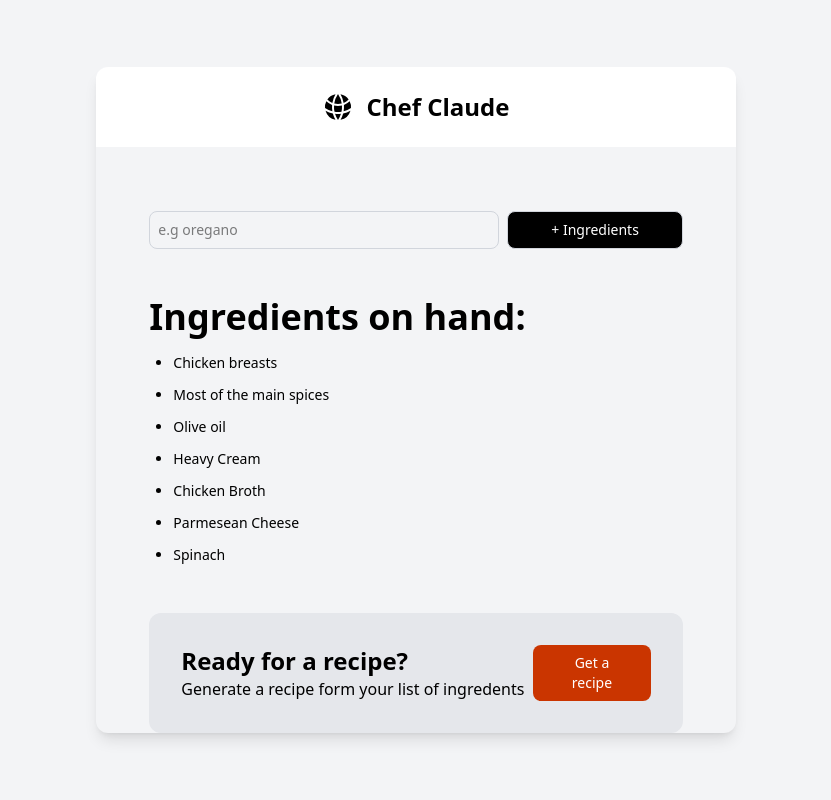
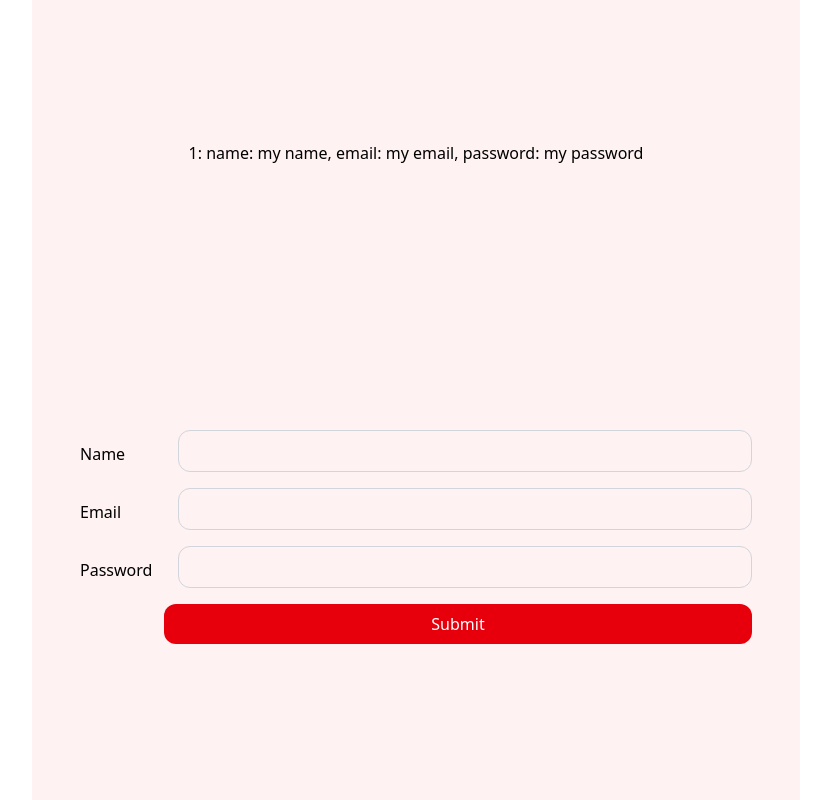
Before and after one commit to mrseewhy/react-refresh, a React (Vite) app: page / in a window 1280 px wide. Shown: the whole page, without its empty margins (224-1055 px from the left). Built offline with nearby package versions, Linux system fonts and the light colour scheme.

Commit message:
many uploads later

```diff
--- a/src/App.tsx
+++ b/src/App.tsx
@@ -4,6 +4,11 @@ import ChefNav from './components/ChefPages/ChefNav'
 import Form from './components/ChefPages/Form'
 import Ingredients from './components/ChefPages/Ingredients'
 import Banner from './components/ChefPages/Banner'
+import Change from './components/ImageChange/Change'
+import NewForm from './components/NewForm'
+import Counter from './components/Counter'
+import Users from './components/User/Users'
+
 function App() {
 
   const startingIngredients: string[] = ['Chicken breasts', 'Most of the main spices', 'Olive oil', 'Heavy Cream', 'Chicken Broth', 'Parmesean Cheese', 'Spinach',]
@@ -12,10 +17,11 @@ function App() {
   const [allIngredients, setAllIngredients] = useState(startingIngredients)
 
 
+
   return (
 
     <>
-      <div className="flex h-dvh w-full items-center justify-center bg-gray-100">
+      {/* <div className="flex h-dvh w-full items-center justify-center bg-gray-100">
         <div className="
     w-full max-w-[90vw] sm:max-w-[80vw] md:max-w-[70vw] lg:max-w-[60vw] xl:max-w-[50vw]
     aspect-[4/3] md:aspect-square bg-gray-100 rounded-xl shadow-lg
@@ -28,7 +34,12 @@ function App() {
           </div>
 
         </div>
-      </div>
+      </div> */}
+      {/* <Change /> */}
+      {/* <NewForm /> */}
+
+      {/* <Counter /> */}
+      <Users />
 
     </>
   )
--- /dev/null
+++ b/src/components/Counter.tsx
@@ -0,0 +1,24 @@
+import React, { useState } from 'react'
+
+const Counter = () => {
+    const [number, setNumber] = useState(0)
+    const handleAdd = () => {
+        setNumber(prev => prev + 1)
+    }
+    const handleSub = () => {
+        setNumber(prev => prev - 1)
+    }
+    return (
+        <div className='grid place-items-center h-full w-full'>
+            <div className='my-12 flex gap-6'>
+                <button onClick={handleAdd} className='h-8 w-24 text-center font-bold text-sm bg-green-700 text-white  rounded-xl'>Add +</button>
+                <p className='mx-8 text-2xl font-bold'>{number}</p>
+                <button onClick={handleSub} className='h-8 w-24 text-center font-bold text-sm bg-red-500 text-white  rounded-xl'>Sub -</button>
+
+            </div>
+            <button onClick={() => { setNumber(0) }} className='h-8 w-24 text-center font-bold text-sm bg-red-500 text-white  rounded-xl'>Reset</button>
+        </div>
+    )
+}
+
+export default Counter
--- /dev/null
+++ b/src/components/ImageChange/Change.tsx
@@ -0,0 +1,29 @@
+import React, { useState } from 'react'
+import img from '/src/assets/react.svg'
+import img2 from '/src/assets/img2.jpg'
+
+const Change = () => {
+
+
+    const [image, setImage] = useState(img)
+
+    const handleChange = () => {
+        image === img ? setImage(img2) : setImage(img)
+
+    }
+    return (
+        <div className='h-screen w-full'>
+            <div className='grid place-items-center h-full w-full'>
+                <div className='w-[600px] h-[70vh] bg-red-50 grid place-items-center'>
+                    <div className='w-[60%] h-[60%] '>
+                        <img src={image} alt='image' className='w-[10/12] h-full' />
+                        <button onClick={handleChange} className='mt-4 h-12 w-full bg-red-600 text-white rounded-xl font-bold hover:bg-red-500 transition-all duration-300 hover:scale-105'>Change Image</button>
+                    </div>
+
+                </div>
+            </div>
+        </div>
+    )
+}
+
+export default Change
--- /dev/null
+++ b/src/components/NewForm.tsx
@@ -0,0 +1,66 @@
+import React, { FormEvent, useState } from 'react'
+
+const NewForm = () => {
+    const [input, setInput] = useState<string>('')
+    const [error, setError] = useState<string>('')
+    const [ingredients, setIngredients] = useState<string[]>([]);
+
+    const handleSubmit = (e: FormEvent<HTMLFormElement>) => {
+        e.preventDefault();
+        const trimmedInput = input.trim();
+        if (trimmedInput.length < 1) {
+            setError('Please enter an ingredient name')
+            setTimeout(() => setError(''), 3000)
+            return
+        }
+        if (trimmedInput.length < 3) {
+            setError('Please enter a longer name')
+            setTimeout(() => setError(''), 3000)
+            return
+        } if (ingredients.includes(trimmedInput)) {
+            setError('Ingredient already exists')
+            setTimeout(() => setError(''), 3000)
+            return
+        }
+        setIngredients((prev) => [...prev, trimmedInput]);
+        setInput('');
+        setError(''); // clear any previous error on success
+
+
+    }
+    return (
+        <div className=' grid place-items-center'>
+
+            <div className='w-[60vw] h-[70vh] bg-gray-100 grid place-items-center'>
+                <form onSubmit={handleSubmit} className='w-full p-12'>
+                    <div className='w-full mb-4 flex flex-col gap-2'>
+                        <label htmlFor="ingredient" className=''>Enter Name of Ingredient:</label>
+                        <input placeholder='enter name of ingredient' id="name" type='text' value={input} onChange={(e) => { setInput(e.target.value); if (error) setError(''); }} className={`w-full rounded-lg border px-4 py-2 text-sm outline-none transition
+                ${error ? 'border-red-500 focus:ring-red-200' : 'border-gray-300 focus:border-red-500 focus:ring-red-200'}
+                focus:ring-2`}
+                            aria-invalid={!!error}
+                            aria-describedby={error ? 'error-message' : undefined} />
+                        <p className='text-red-500 text-xs'>{error}</p>
+                    </div>
+                    <div>
+                        <button type='submit' className='text-white font-bold text-sm w-full bg-red-600 h-10 rounded-md'> Submit</button>
+                    </div>
+                </form>
+
+            </div>
+            <div className=' mt-4'>
+
+                {ingredients.length !== 0 &&
+                    <div>
+                        <h2 className='text-xl font-bold'>Ingredients</h2>
+                        {ingredients.map((ingredient, index) => {
+                            return <span key={index + ingredient}> {ingredient}, </span>
+                        })}
+                    </div>}
+            </div>
+
+        </div>
+    )
+}
+
+export default NewForm
--- /dev/null
+++ b/src/components/User/Users.tsx
@@ -0,0 +1,71 @@
+import React, { useState } from 'react'
+
+const Users = () => {
+
+    const initialData = {
+        name: '',
+        email: '',
+        password: ''
+    }
+
+    const [formData, setFormData] = useState(initialData)
+    const [errors, setErrors] = useState(initialData)
+    const [users, setUsers] = useState([{ name: "my name", email: "my email", password: "my password" }])
+
+
+    const handleSubmit = (e) => {
+        e.preventDefault();
+        setUsers(prev => [...prev, formData])
+        setFormData(initialData)
+        setErrors(initialData)
+    };
+
+    const handleChange = (e: React.ChangeEvent<HTMLInputElement>) => {
+        const { name, value } = e.target;
+        setFormData(prev => ({ ...prev, [name]: value }));
+        setErrors(prev => ({ ...prev, [name]: '' }));
+    }
+
+    return (
+        <div className='h-screen w-full grid place-items-center'>
+
+            <div className='w-[60vw] h-full bg-red-50 grid place-items-center'>
+                <div className=' px-8 pt-8'>
+                    {users.length < 1 ? <p>No users</p> :
+                        users.map((user, index) => {
+                            return (
+                                <p key={index}>{index + 1}: name: {user.name}, email: {user.email}, password: {user.password}</p>
+                            )
+                        })}
+                </div>
+                <div className='p-12 w-full'>
+                    <form onSubmit={handleSubmit} action="" className='w-full grid gap-4'>
+                        <div className='w-full flex gap-4 items-start justify-center'>
+                            <label className='w-1/8 mt-3' htmlFor="name">Name</label>
+                            <div className='w-7/8'>
+                                <input value={formData.name} onChange={handleChange} type="text" name="name" id="name" className='p-2 rounded-xl border border-gray-300 w-full' />
+                                <span className='text-red-500 text-sm'>{errors.name}</span>
+                            </div>
+                        </div>
+                        <div className='w-full flex gap-4 items-start justify-center'>
+                            <label className='w-1/8 mt-3' htmlFor="email">Email</label>
+                            <div className='w-7/8'>
+                                <input value={formData.email} onChange={handleChange} type="email" name="email" id="email" className='p-2 rounded-xl border border-gray-300 w-full' />
+                                <span className='text-red-500 text-sm'>{errors.email}</span>
+                            </div>
+                        </div>
+                        <div className='w-full flex gap-4 items-start justify-center'>
+                            <label className='w-1/8 mt-3' htmlFor="password">Password</label>
+                            <div className='w-7/8'>
+                                <input value={formData.password} onChange={handleChange} type="password" name="password" id="password" className='p-2 rounded-xl border border-gray-300 w-full' />
+                                <span className='text-red-500 text-sm'>{errors.password}</span>
+                            </div>
+                        </div>
+                        <button type="submit" className=' w-7/8 self-end ml-auto bg-red-600 text-white p-2 rounded-xl hover:bg-red-500 transition-all duration-300 hover:scale-105'>Submit</button>
+                    </form>
+                </div>
+            </div>
+        </div>
+    )
+}
+export default Users
```
Also changed, not shown: src/assets/img2.jpg (added).
